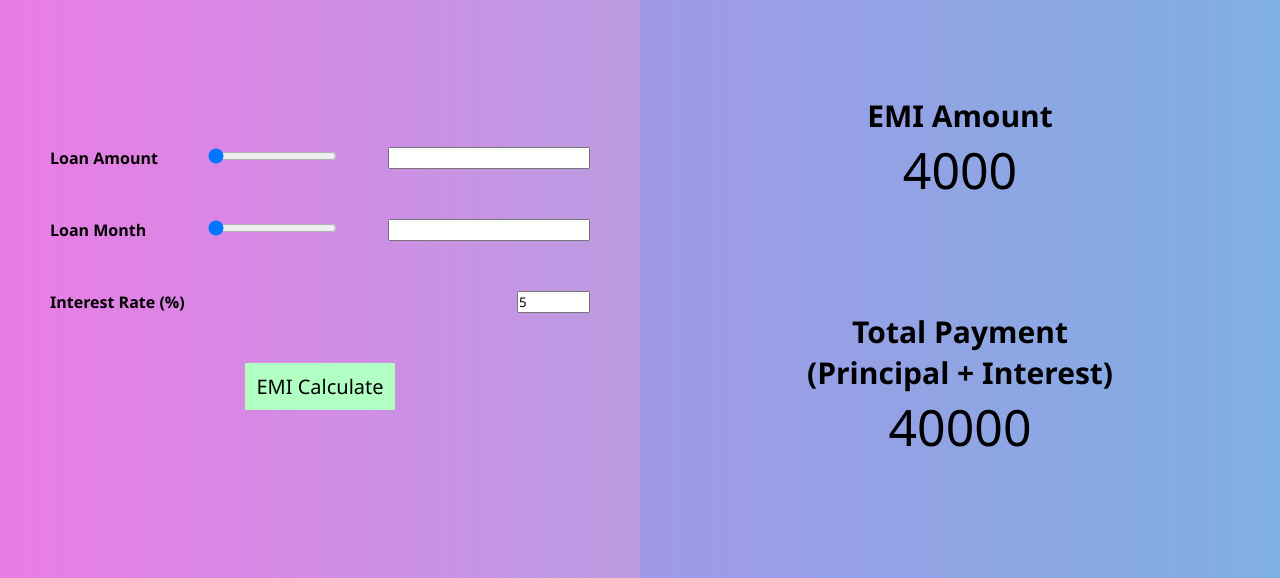
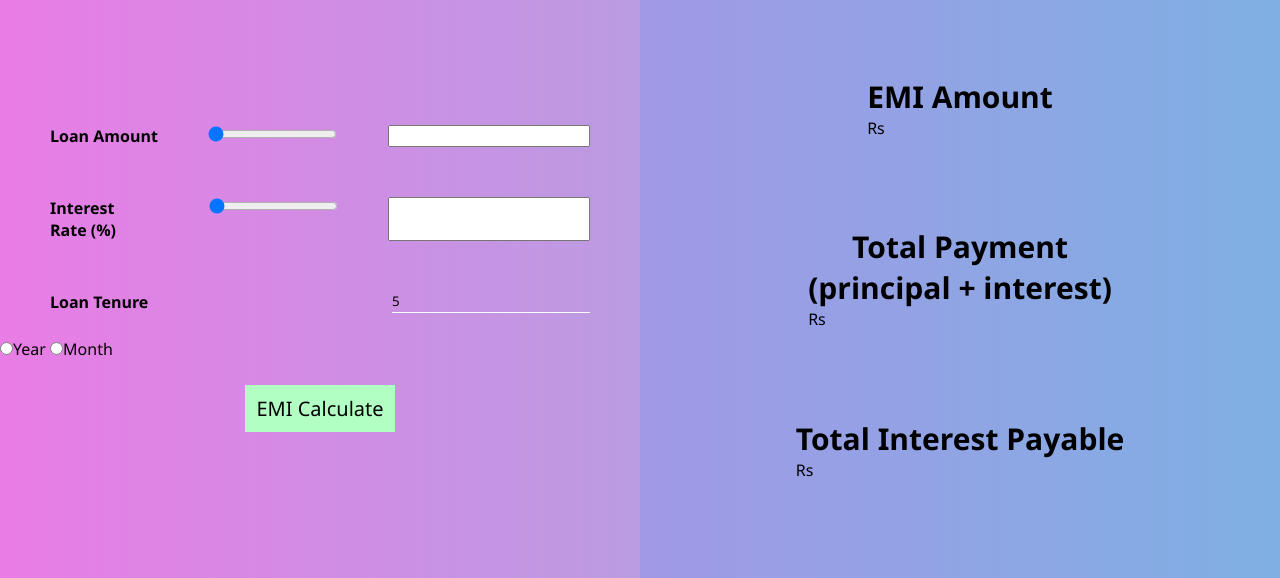
Before and after one commit to alliyadhiraj/MobileApp, a plain HTML site: page emi.html in a window 1280 px wide. Shown: the part 742-1320 px from the top of the page. Drawn offline with Linux system fonts and the light colour scheme; a web font is replaced by a local one.

Commit message:
emi validation

```diff
--- a/emi.html
+++ b/emi.html
@@ -39,15 +39,19 @@
                     <input type="number" id="inputNum" />
                 </div>
                 <div class="loanAmount">
-                    <h4>Loan Month</h4>
+                    <h4>Interest Rate (%)</h4>
                     <div class="slidecontainer mr-10">
                         <input type="range" min="1" max="12" value="1" class="slider" id="myRange2">
                     </div>
                     <input type="number" id="inputNum" />
                 </div>
                 <div class="loanAmount">
-                    <h4>Interest Rate (%)</h4>
-                    <input type="number" min="5" max="15" value="5" />
+                    <h4>Loan Tenure</h4>
+                    <input type="text" id="loantenure" required min="5" max="15" value="5" />
+                </div>
+                <div class="radio-container">
+                    <input type="radio" name="btn" id="year"><label for="year">Year</label>
+                    <input type="radio" name="btn" id="Month"><label for="Month">Month</label>
                 </div>
                 <div class="loanAmount test">
                     <button>EMI Calculate</button>
@@ -57,11 +61,15 @@
             <div class="emi-result-container">
                 <div class="totalamt">
                     <h3>EMI Amount</h3>
-                    <p>4000</p>
+                    <span id="emi">Rs</span>
                 </div>
                 <div class="totalamt">
-                    <h3>Total Payment <br /> (Principal + Interest)</h3>
-                    <p>40000</p>
+                    <h3>Total Payment<br>(principal + interest)</h3>
+                    <span id="totalpayment">Rs</span>
+                </div>
+                <div class="totalamt">
+                    <h3>Total Interest Payable</h3>
+                    <span id="totalinterest">Rs</span>
                 </div>
             </div>
 
```
